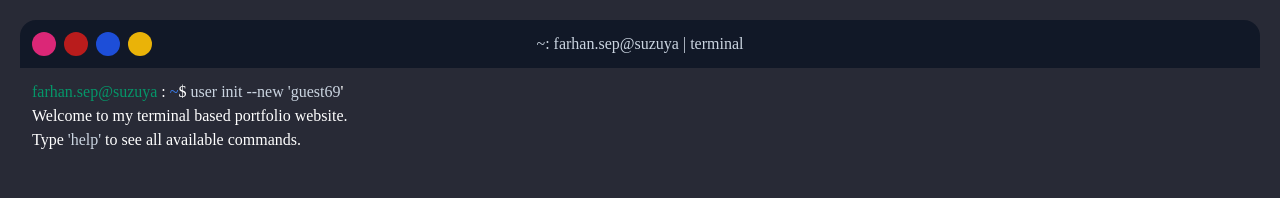
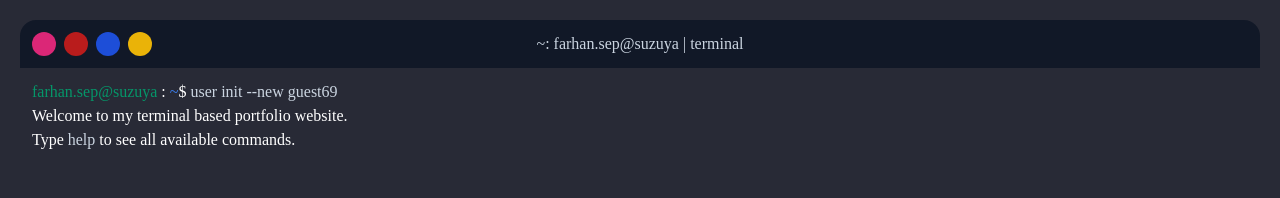
Before and after one commit to suzuya26/ala-terminal-portfolio, a Next.js app: page / in a window 1280 px wide. Shown: the top 198 px of the page. Built offline with nearby package versions, Linux system fonts and the light colour scheme.

Commit message:
minor fix

```diff
--- a/app/components/Intro.jsx
+++ b/app/components/Intro.jsx
@@ -3,12 +3,12 @@ export default function Intro() {
         <div>
             <div>
                 <span>
-                    <span className="text-emerald-600">farhan.sep@suzuya</span> : <span className="text-blue-500">~</span>$ <span className="text-slate-300">user init --new 'guest69</span>'
+                    <span className="text-emerald-600">farhan.sep@suzuya</span> : <span className="text-blue-500">~</span>$ <span className="text-slate-300">user init --new {'guest69'}</span>
                 </span>
             </div>
             <div>
                 <p>Welcome to my terminal based portfolio website.</p>
-                <p>Type <span className="text-slate-300">'help'</span> to see all available commands.</p>
+                <p>Type <span className="text-slate-300">{'help'}</span> to see all available commands.</p>
             </div>
         </div>
     )
--- a/app/page.jsx
+++ b/app/page.jsx
@@ -53,7 +53,7 @@ export default function Home() {
       setInput('');
       return;
     } else {
-      newOutput = <p>Command not found. Type <span className="text-slate-300">'help'</span> for available commands.</p>;
+      newOutput = <p>Command not found. Type <span className="text-slate-300">{'help'}</span> for available commands.</p>;
     }
     setOutput(newOutput)
     setHistory((prevHistory) => [...prevHistory, { input, output: newOutput }])
```
